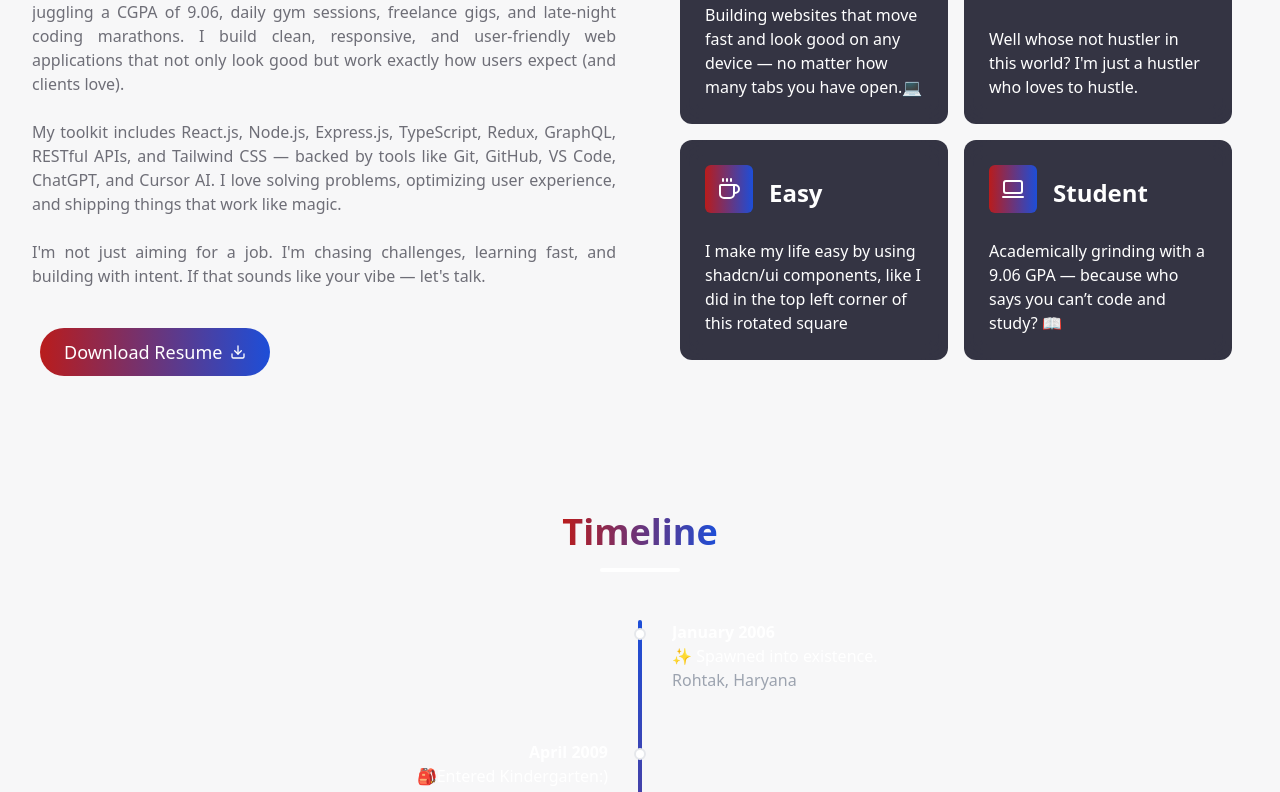
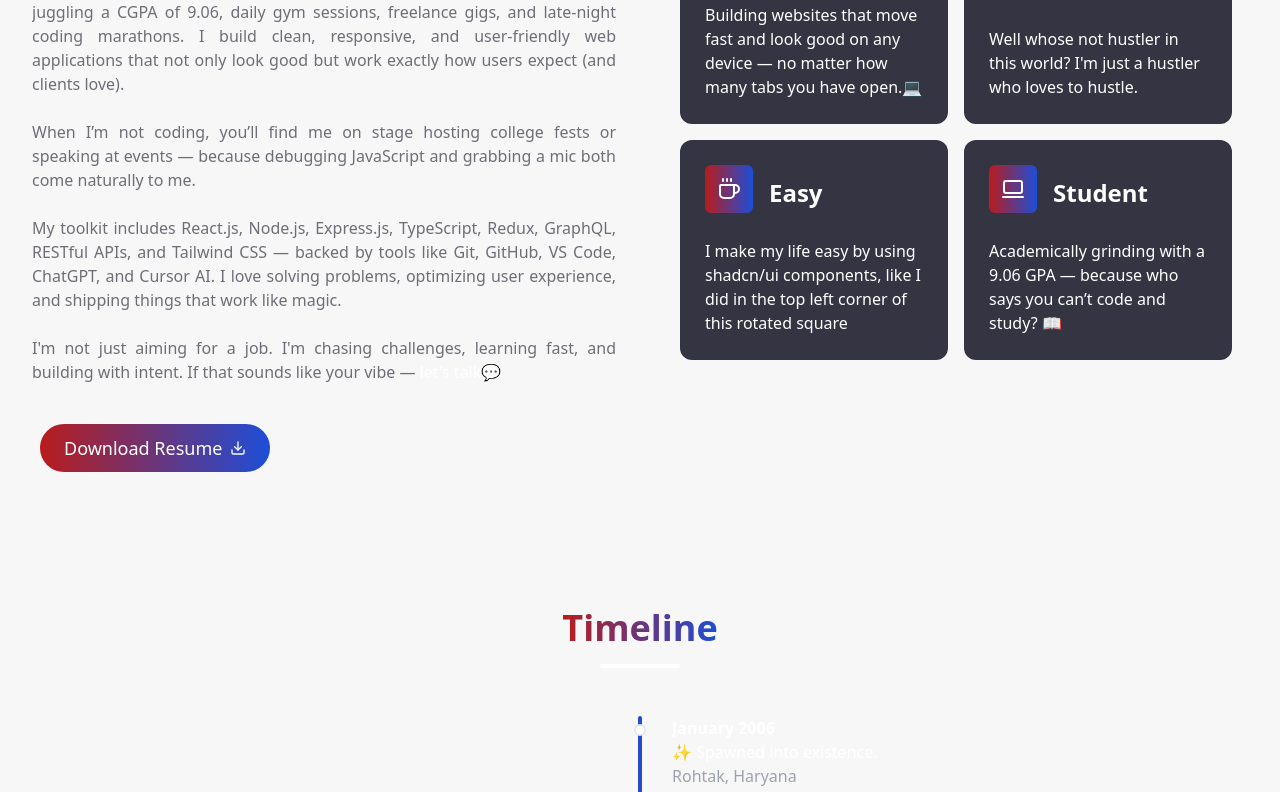
Before and after one commit to namit-x/Portfolio, a React (Vite) app: page / in a window 1280 px wide. Shown: the part 1080-1872 px from the top of the page. Built offline with nearby package versions, Linux system fonts and the light colour scheme.

Commit message:
new: OpenUp added inside projects array

```diff
--- a/src/components/AboutSection.tsx
+++ b/src/components/AboutSection.tsx
@@ -44,10 +44,13 @@ export default function AboutSection() {
               Hey! I'm Namit — a 2nd-year student at Jain University, Bengaluru, currently juggling a CGPA of 9.06, daily gym sessions, freelance gigs, and late-night coding marathons. I build clean, responsive, and user-friendly web applications that not only look good but work exactly how users expect (and clients love).
             </p>
             <p className="text-muted-foreground text-sm sm:text-base">
+            When I’m not coding, you’ll find me on stage hosting college fests or speaking at events — because debugging JavaScript and grabbing a mic both come naturally to me.
+            </p>
+            <p className="text-muted-foreground text-sm sm:text-base">
               My toolkit includes React.js, Node.js, Express.js, TypeScript, Redux, GraphQL, RESTful APIs, and Tailwind CSS — backed by tools like Git, GitHub, VS Code, ChatGPT, and Cursor AI. I love solving problems, optimizing user experience, and shipping things that work like magic.
             </p>
             <p className="text-muted-foreground text-sm sm:text-base">
-              I'm not just aiming for a job. I'm chasing challenges, learning fast, and building with intent. If that sounds like your vibe — let's talk.
+              I'm not just aiming for a job. I'm chasing challenges, learning fast, and building with intent. If that sounds like your vibe — <span className="text-white">let's talk💬</span>
             </p>
 
             <div className="pt-4 p-2">
--- a/src/components/Projects.tsx
+++ b/src/components/Projects.tsx
@@ -20,7 +20,13 @@ const mainProjects = [
     description: "A modern e-commerce platform offering a seamless shopping experience with intuitive navigation and secure transactions.",
     imageUrl: "/image.webp",
     link: "https://github.com/namit-x/P2_Shoporia"
-  }
+  },
+  {
+    title: "OpenUp",
+    description: "A scalable mental wellness platform enabling users to discover therapists, schedule sessions, and connect via secure, real-time video — all online, with a focus on privacy and user experience.",
+    imageUrl: "/OpenUp.webp",
+    link: "https://github.com/namit-x/OpenUp"
+  },
 ];
 
 const practiceProjects = [
@@ -55,7 +61,7 @@ const Projects = () => {
           <div className='text-lg overflow-hidden text-gray-400'>These are some self-made websites (unless asking AI for syntax help counts) Handcrafted. Still human. Still worth it. 🚀</div>
 
         {/* Projects */}
-        <div className="grid grid-cols-1 md:grid-cols-2 lg:grid-cols-3 gap-6 mb-8">
+        <div className="grid grid-cols-1 md:grid-cols-2 lg:grid-cols-2 gap-6 mb-8">
           {mainProjects.map((project, index) => (
             <ProjectCard key={index} {...project} />
           ))}
```
Also changed, not shown: public/OpenUp.webp (added).
